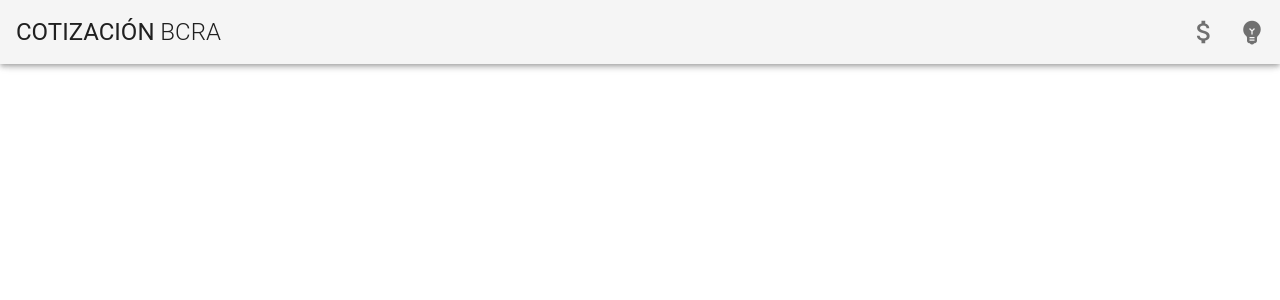
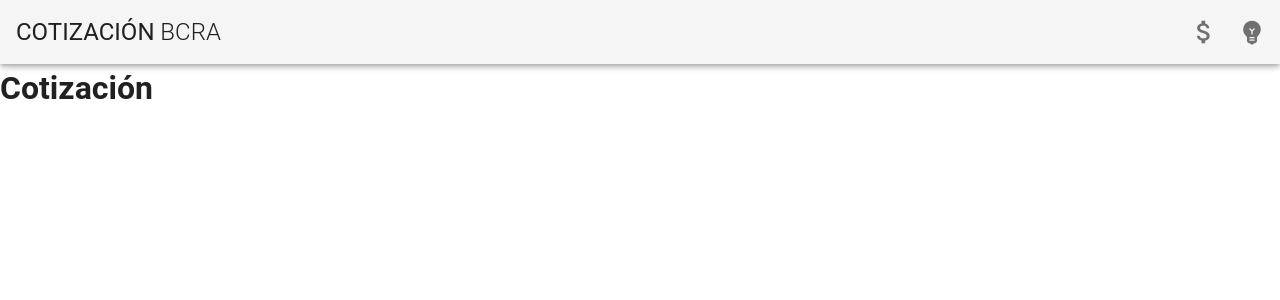
Before and after one commit to lionelx87/cotizacion-bcra, a Vue app: page /cotizacion in a window 1280 px wide. Shown: the top 300 px of the page. Built offline with nearby package versions, Linux system fonts and the light colour scheme; a small style sheet from the web is missing.

Commit message:
Creación de la vista Cotizacion

```diff
--- a/src/App.vue
+++ b/src/App.vue
@@ -9,9 +9,11 @@
 
       <v-tooltip bottom>
           <template v-slot:activator="{ on }">
-            <v-btn icon v-on="on">
-              <v-icon size="30">attach_money</v-icon>
-            </v-btn>
+            <router-link :to="{ name: 'cotizacion' }">
+              <v-btn icon v-on="on">
+                <v-icon size="30">attach_money</v-icon>
+              </v-btn>
+            </router-link>
           </template>
           <span>Cotización</span>
       </v-tooltip>
@@ -53,3 +55,9 @@ export default {
   }
 };
 </script>
+
+<style>
+  a{
+    text-decoration: none;
+  }
+</style>
--- a/src/router.js
+++ b/src/router.js
@@ -8,9 +8,16 @@ export default new Router({
     mode: 'history',
     base: process.env.BASE_URL,
     routes: [{
-        path: '/',
-        name: 'home',
-        component: () =>
-            import ( /* webpackChunkName: "home" */ './views/Home.vue')
-    }]
+            path: '/',
+            name: 'home',
+            component: () =>
+                import ( /* webpackChunkName: "home" */ './views/Home.vue')
+        },
+        {
+            path: '/cotizacion',
+            name: 'cotizacion',
+            component: () =>
+                import ( /* webpackChunkName: "cotizacion" */ './views/Cotizacion.vue')
+        }
+    ]
 })
--- /dev/null
+++ b/src/views/Cotizacion.vue
@@ -0,0 +1,11 @@
+<template>
+    <div>
+        <h1>Cotización</h1>
+    </div>
+</template>
+
+<script>
+export default {
+
+}
+</script>
```
